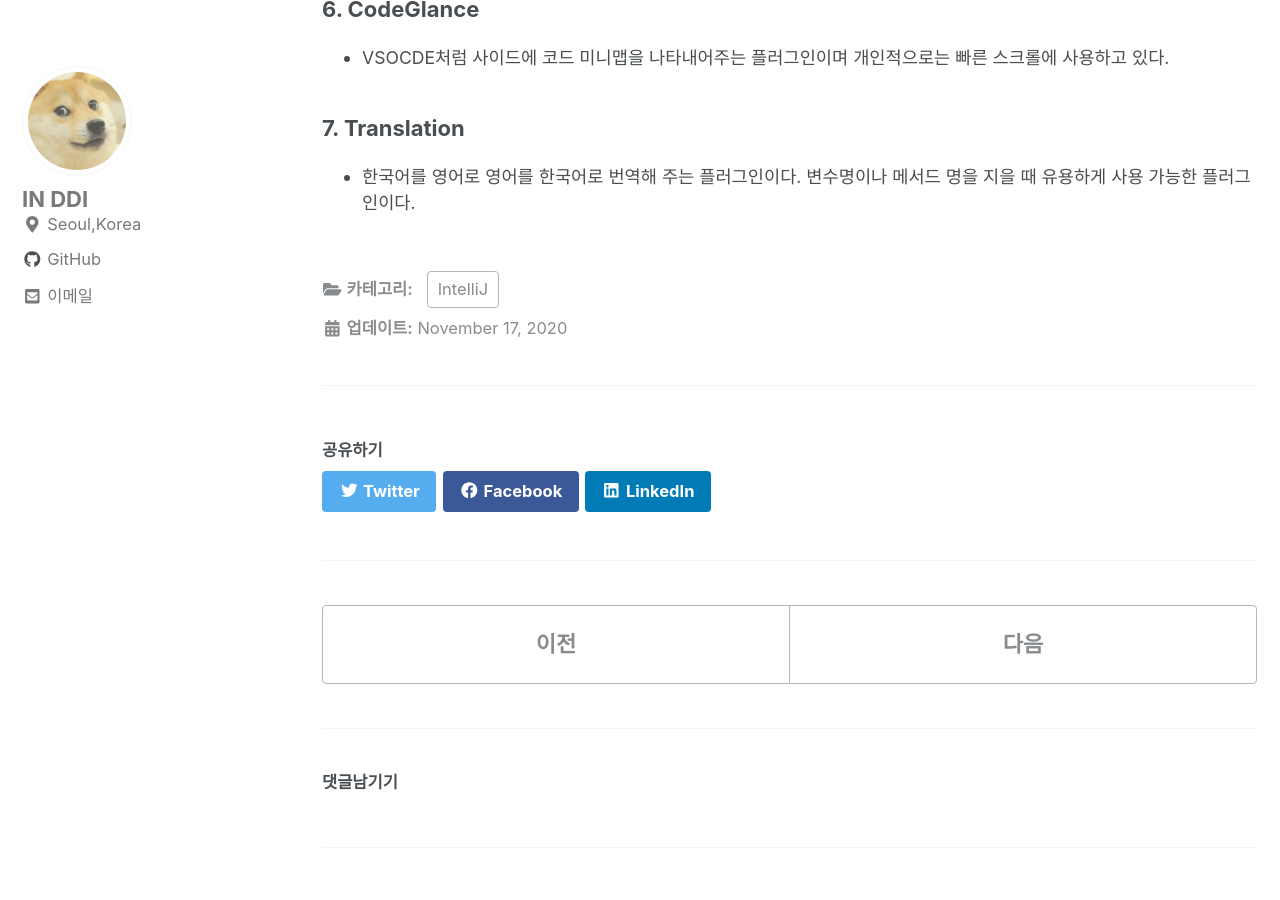
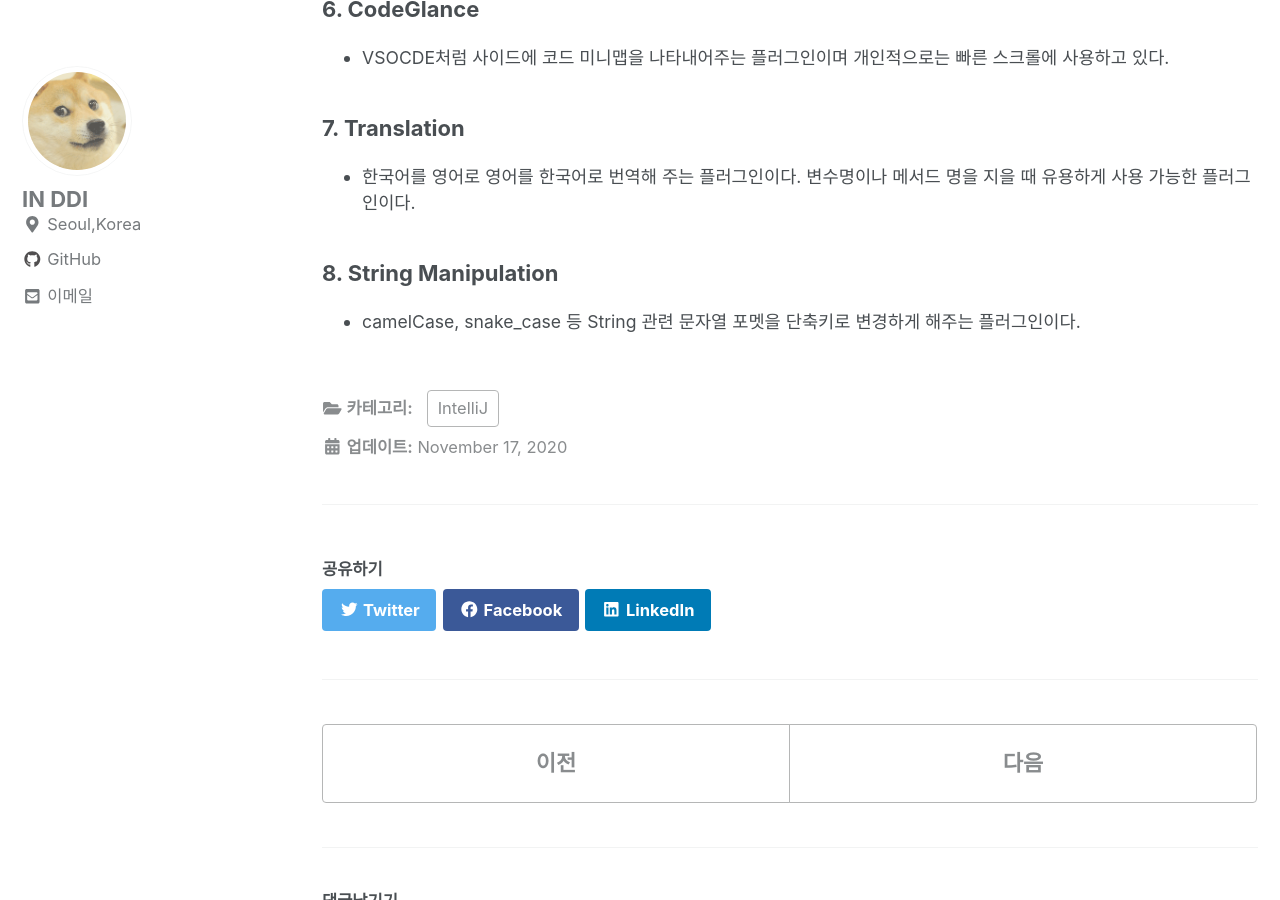
Before and after one commit to InSeok9068/inseok9068.github.io, a Jekyll site: the page built from _posts/intellij/2020-11-17-intellij-plugins.md, in a window 1280 px wide and 900 px high, scrolled down 1069 px. Built offline with Jekyll 4.4.1, drawn with Linux system fonts in a browser that asks for light colours; cached includes are drawn as plain includes; nearby versions of some CDN libraries; comment, search, counter and statistics services are not loaded.

Commit message:
플러그인 업데이트

```diff
--- a/_posts/intellij/2020-11-17-intellij-plugins.md
+++ b/_posts/intellij/2020-11-17-intellij-plugins.md
@@ -13,24 +13,35 @@ categories:
 알려주려고 한다.
 
 ### 1. Key Promoter X
+
 - 마우스로 작업을 하면 해당 작업이 단축키로 할 수 있는 작업이면 단축키 Key Map을 띄워주는 플러그인
 
 ### 2. Lombok
+
 - 어노테이션으로 반복되는 코드를 없애주는 플러그인
 
 ### 3. Request mapper
+
 - Controller의 Request Mapping된 URL 안에서 검색해 주는 플러그인<br>
-**단축키(Ctrl+Shift+\\)**
+  **단축키(Ctrl+Shift+\\)**
 
 ### 4. One Dark Theme
+
 - 개인적으로 좋아하는 테마 플러그인이며 VSCODE에서도 사용 중이다.
 
 ### 5. Rainbow Brackets
+
 - if 문의 많은 괄호를 색깔별로 구분하여 주는 플러그인<br>
-**한 줄에 많은 괄호가 있는 코드를 구분하기 쉬움**
+  **한 줄에 많은 괄호가 있는 코드를 구분하기 쉬움**
 
 ### 6. CodeGlance
+
 - VSOCDE처럼 사이드에 코드 미니맵을 나타내어주는 플러그인이며 개인적으로는 빠른 스크롤에 사용하고 있다.
 
 ### 7. Translation
+
 - 한국어를 영어로 영어를 한국어로 번역해 주는 플러그인이다. 변수명이나 메서드 명을 지을 때 유용하게 사용 가능한 플러그인이다.
+
+### 8. String Manipulation
+
+- camelCase, snake_case 등 String 관련 문자열 포멧을 단축키로 변경하게 해주는 플러그인이다.
```
